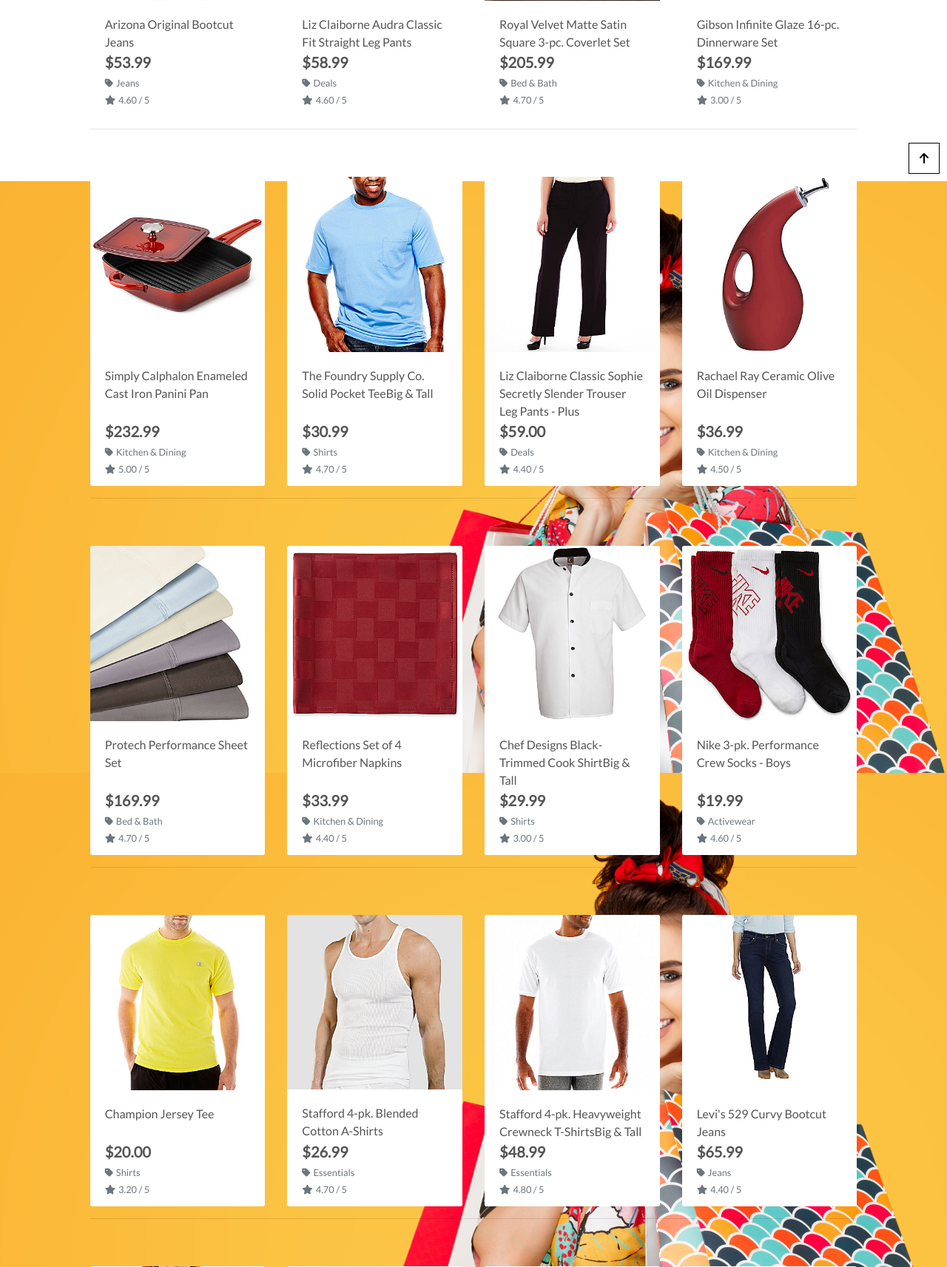
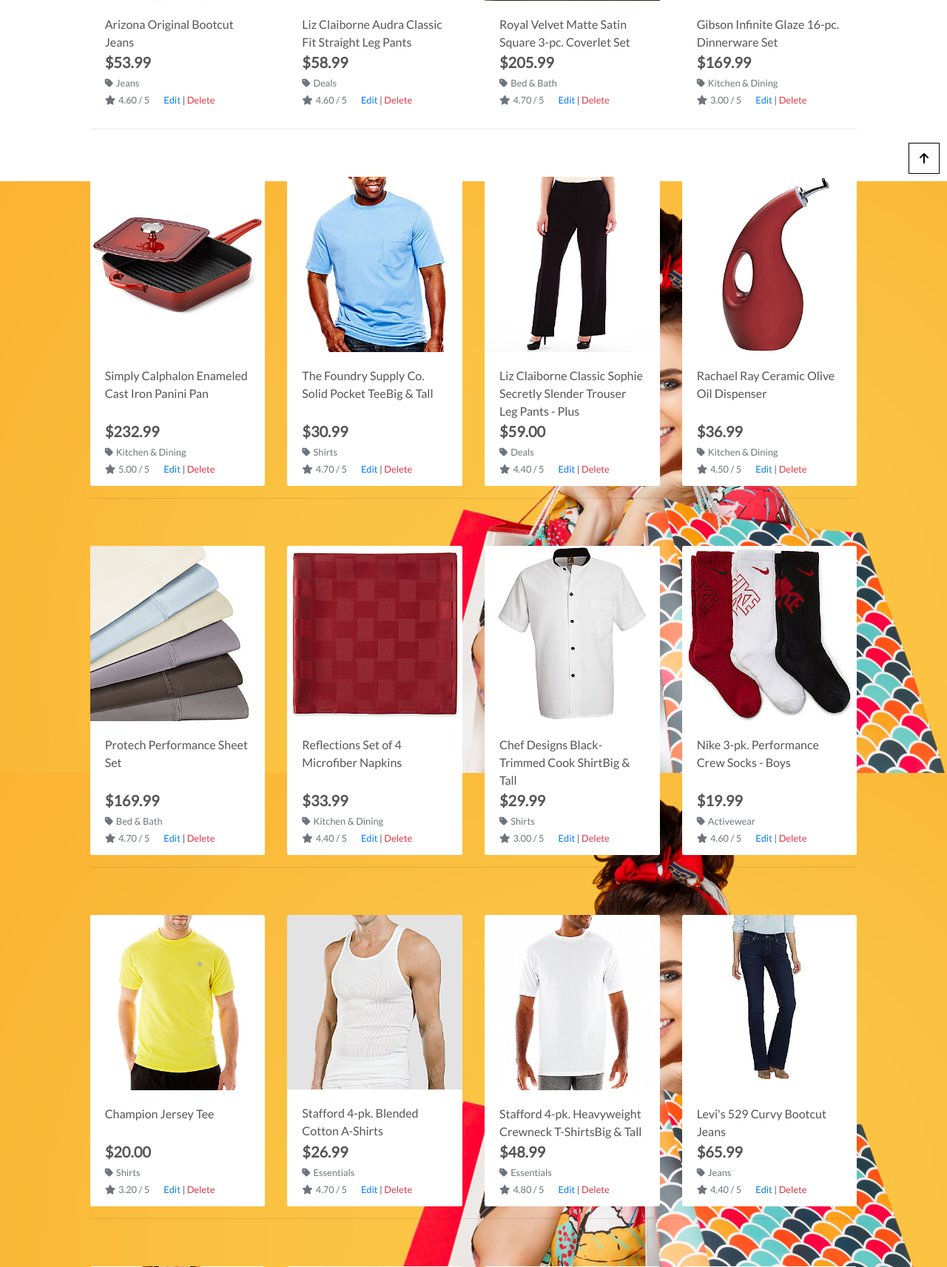
Before and after one commit to JoelMichaelRutter/jr-boutique-ado, a Django app: page /products/ in a window 1280 px wide. Shown: the part 555-2268 px from the top of the page at 74% size. Run offline with Django 3.2, Linux system fonts and the light colour scheme; the visitor is signed in with stand-in values (Sample User, id 1); data comes from the database, SQL or seed files in the repository; some libraries are stand-ins or nearby versions.

Commit message:
product admin - added links to templates along with edit and delete functionality

```diff
--- a/products/templates/products/product_detail.html
+++ b/products/templates/products/product_detail.html
@@ -44,6 +44,12 @@
                 <small class="text-muted"><i class="fas fa-star mr-1"></i>{{ product.rating }} / 5</small>
                 {% else %}
                 <small class="text-muted">No Rating</small>
+                {% endif %}
+                {% if request.user.is_superuser %}
+                    <small class="ml-3">
+                        <a href="{% url 'edit_product' product.id%}">Edit</a> |
+                        <a class="text-danger" href="{% url 'delete_product' product.id%}">Delete</a>
+                    </small>
                 {% endif %}
                 <p class="mt-3">{{ product.description }}</p>
                 <form class="form" action="{% url 'add_to_bag' product.id %}" method="POST">
--- a/products/templates/products/products.html
+++ b/products/templates/products/products.html
@@ -89,6 +89,12 @@
                                             {% else %}
                                                 <small class="text-muted">No Rating</small>
                                             {% endif %}
+                                            {% if request.user.is_superuser %}
+                                                <small class="ml-3">
+                                                    <a href="{% url 'edit_product' product.id%}">Edit</a> |
+                                                    <a class="text-danger" href="{% url 'delete_product' product.id%}">Delete</a>
+                                                </small>
+                                            {% endif %}
                                         </div>
                                     </div>
                                 </div>
--- a/products/urls.py
+++ b/products/urls.py
@@ -6,4 +6,5 @@
     path('<int:product_id>/', views.product_detail, name='product_detail'),
     path('add/', views.add_product, name='add_product'),
     path('edit/<int:product_id>/', views.edit_product, name='edit_product'),
+    path('delete/<int:product_id>/', views.delete_product, name='delete_product'),
 ]
--- a/products/views.py
+++ b/products/views.py
@@ -76,9 +76,9 @@
     if request.method == 'POST':
         form = ProductForm(request.POST, request.FILES)
         if form.is_valid():
-            form.save()
+            product = form.save()
             messages.success(request, 'Successfully added product')
-            return redirect(reverse('add_product'))
+            return redirect(reverse('product_detail', args=[product.id]))
         else:
             messages.error(request, 'Failed to add product. Please ensure the form is valid')
     else:
@@ -116,3 +116,10 @@
     }
 
     return render(request, template, context)
+
+
+def delete_product(request, product_id):
+    product = get_object_or_404(Product, pk=product_id)
+    product.delete()
+    messages.success(request, 'Product deleted')
+    return redirect(reverse('products'))
```
